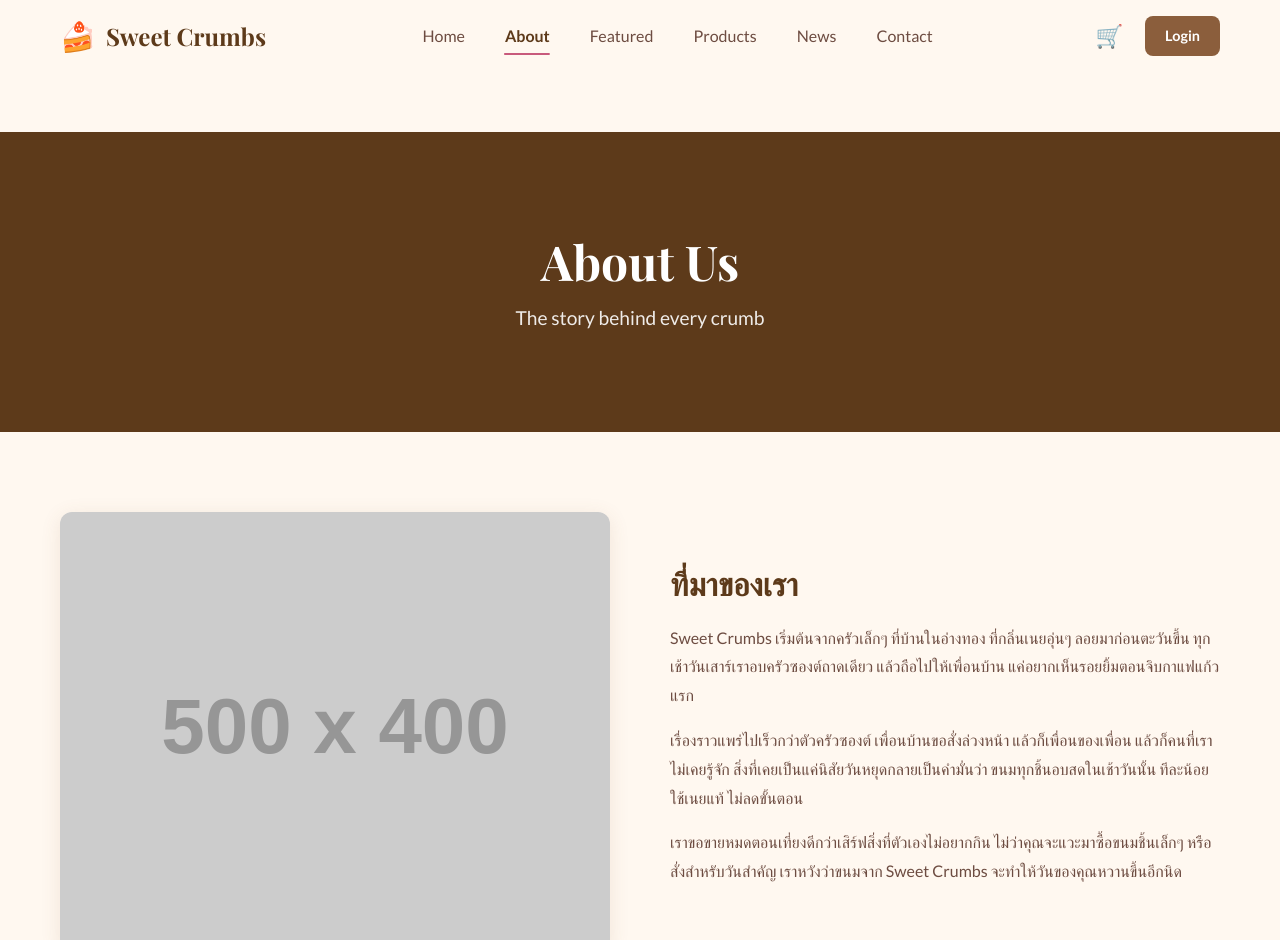
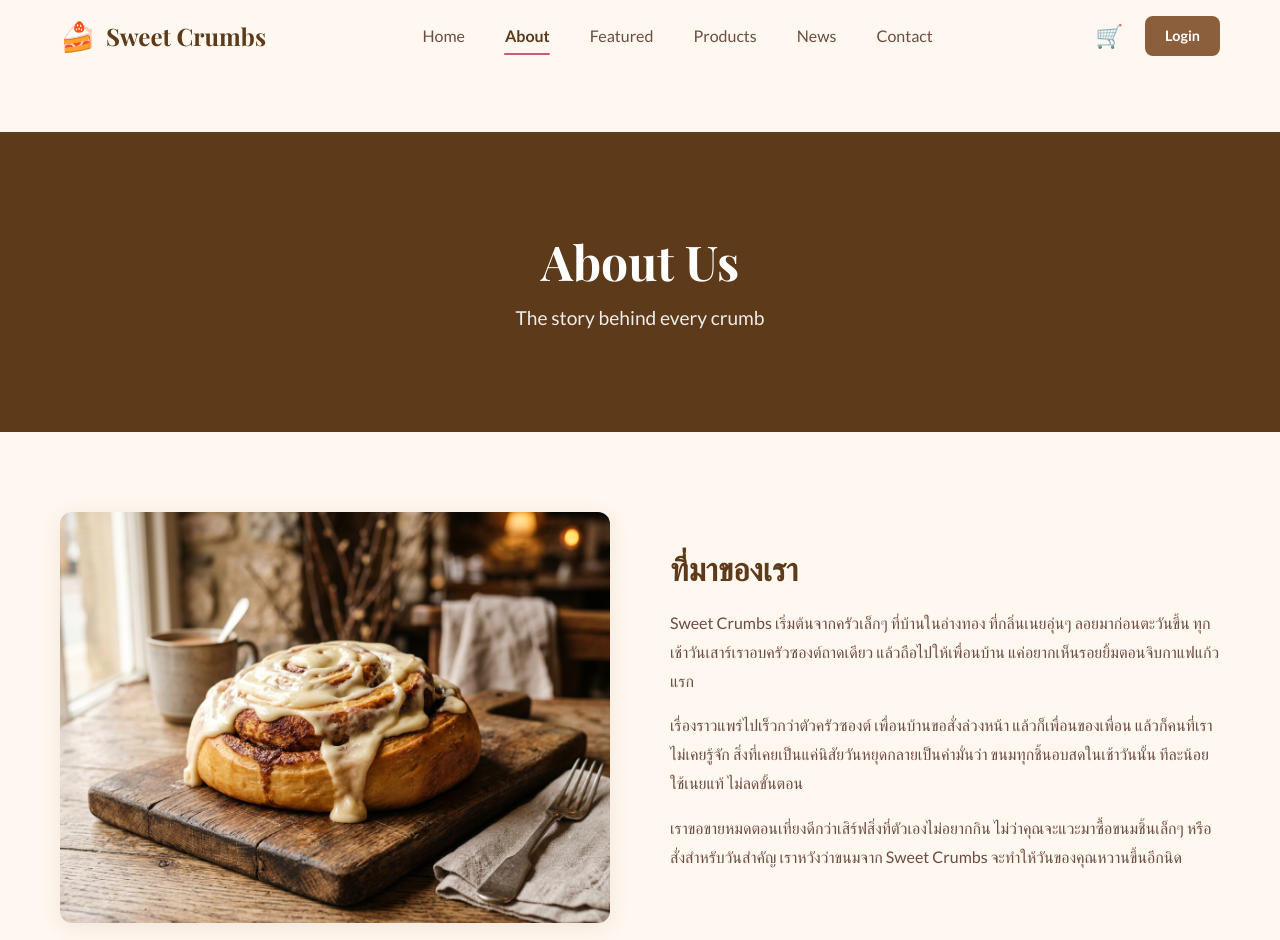
Before and after one commit to Adisorn001/Sweet-Crumbs-Test, a React (Vite) app: page /#/about in a window 1280 px wide. Shown: the top 940 px of the page. Built offline with nearby package versions, Linux system fonts and the light colour scheme.

Commit message:
Update image source in About page

```diff
--- a/src/pages/About.jsx
+++ b/src/pages/About.jsx
@@ -14,7 +14,11 @@ export default function About() {
       <section className="about__story">
         <div className="container about__story-grid">
           <div className="about__story-image-container">
-            <img src="https://placehold.co/500x400/D4A574/3E2723?text=Our+Kitchen" alt="Our Kitchen" className="about__story-image" />
+            <img
+              src={`${import.meta.env.BASE_URL}images/about_story.jpg`}
+              alt="Our Kitchen"
+              className="about__story-image"
+            />
           </div>
           <div className="about__story-text">
             <h2>ที่มาของเรา</h2>
```
